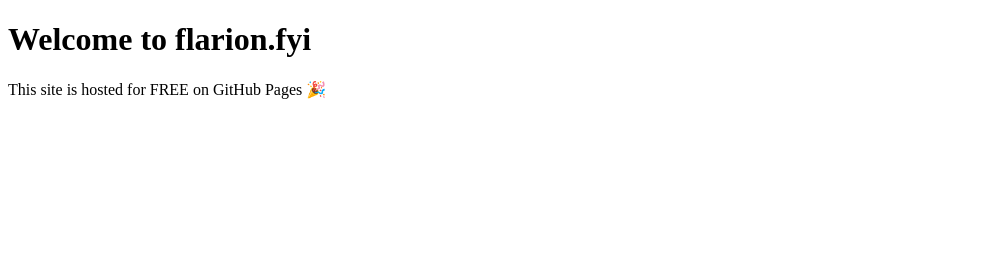
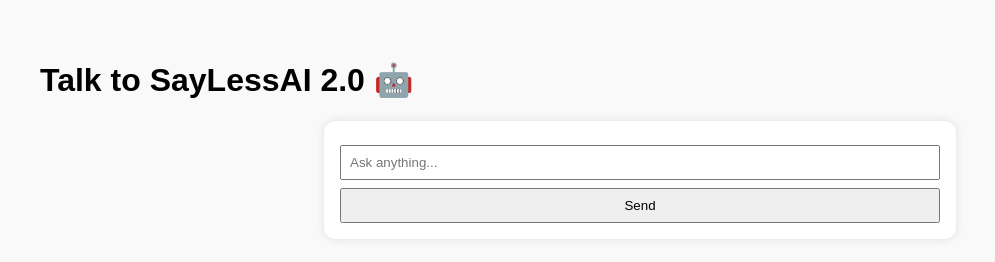
Before and after one commit to alexharrison111/flarion, a plain HTML site: page index.html in a window 1280 px wide. Shown: the whole page, without its empty margins (0-995 px from the left). Drawn offline with Linux system fonts and the light colour scheme.

Commit message:
Update index.html

```diff
--- a/index.html
+++ b/index.html
@@ -1,10 +1,36 @@
 <!DOCTYPE html>
-<html>
+<html lang="en">
 <head>
-  <title>Flarion</title>
+  <meta charset="UTF-8" />
+  <title>SayLessAI Chat</title>
+  <style>
+    body { font-family: sans-serif; padding: 2rem; background: #f9f9f9; }
+    #chatbox { max-width: 600px; margin: auto; background: white; padding: 1rem; border-radius: 12px; box-shadow: 0 0 10px rgba(0,0,0,0.1); }
+    #messages p { margin: 0.5rem 0; }
+    input, button { padding: 0.5rem; margin-top: 0.5rem; width: 100%; box-sizing: border-box; }
+  </style>
 </head>
 <body>
-  <h1>Welcome to flarion.fyi</h1>
-  <p>This site is hosted for FREE on GitHub Pages 🎉</p>
+  <h1>Talk to SayLessAI 2.0 🤖</h1>
+  <div id="chatbox">
+    <div id="messages"></div>
+    <input id="userInput" type="text" placeholder="Ask anything..." />
+    <button onclick="sendMessage()">Send</button>
+  </div>
+
+  <script>
+    async function sendMessage() {
+      const input = document.getElementById("userInput").value;
+      const res = await fetch("https://your-backend-url/chat", {
+        method: "POST",
+        headers: { "Content-Type": "application/json" },
+        body: JSON.stringify({ message: input })
+      });
+      const data = await res.json();
+      const messages = document.getElementById("messages");
+      messages.innerHTML += `<p><strong>You:</strong> ${input}</p><p><strong>SayLessAI:</strong> ${data.reply}</p>`;
+      document.getElementById("userInput").value = "";
+    }
+  </script>
 </body>
 </html>
```
